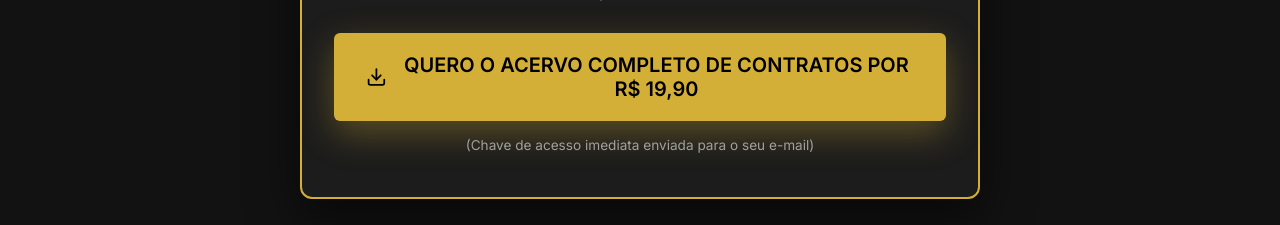
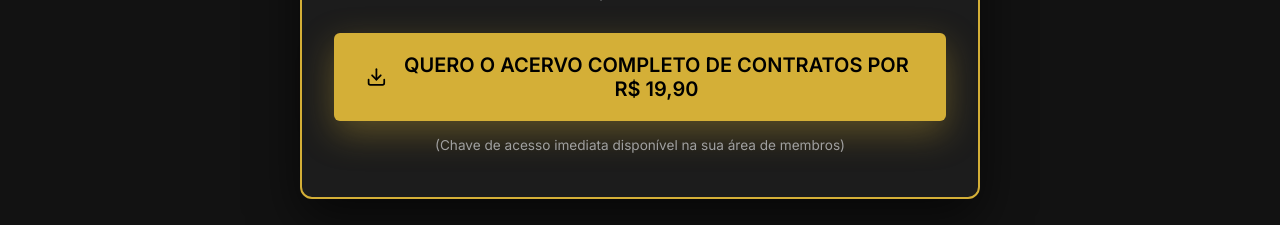
Before and after one commit to aleandrade926/andrade-florio-web, a React (Vite) app: page /contratos in a window 1280 px wide. Shown: the part 983-1208 px from the top of the page. Built offline with nearby package versions, Linux system fonts and the light colour scheme; a web font is replaced by a local one.

Commit message:
fix(copy): atualizar para chave de acesso na area de membros em kit-contratos

```diff
--- a/src/pages/KitContratos.jsx
+++ b/src/pages/KitContratos.jsx
@@ -136,7 +136,7 @@ export default function KitContratos() {
     },
     {
       q: "Como funciona o acesso após a compra?",
-      a: "Assim que o Pix for aprovado, você recebe no seu e-mail a chave de acesso instantânea e o link para o nosso portal exclusivo (andradeflorio.com.br/acervo-contratos). Lá você pode ler todos os contratos na tela e baixar um por um ou o pacote completo em .zip."
+      a: "Assim que o Pix for aprovado, a sua chave de acesso e o link do portal exclusivo (andradeflorio.com.br/acervo-contratos) ficam imediatamente disponíveis na sua área de membros. Lá você pode ler todos os 60 contratos na tela, personalizar com o assistente inteligente da banca e baixar um por um ou o pacote completo em .zip."
     },
     {
       q: "E se eu precisar de suporte jurídico individual?",
@@ -241,7 +241,7 @@ export default function KitContratos() {
             QUERO O ACERVO COMPLETO DE CONTRATOS POR R$ 19,90
           </button>
           <p style={{ fontSize: '0.85rem', color: 'var(--text-muted)', marginTop: '0.9rem', marginBottom: 0 }}>
-            (Chave de acesso imediata enviada para o seu e-mail)
+            (Chave de acesso imediata disponível na sua área de membros)
           </p>
         </div>
 
@@ -372,6 +372,9 @@ export default function KitContratos() {
           <Download size={24} />
           BAIXAR OS 60 CONTRATOS AGORA
         </button>
+        <p style={{ fontSize: '0.85rem', color: 'var(--text-muted)', marginTop: '0.9rem', marginBottom: 0 }}>
+          (Chave de acesso imediata disponível na sua área de membros)
+        </p>
       </section>
 
       {/* FAQ SECTION */}
```
